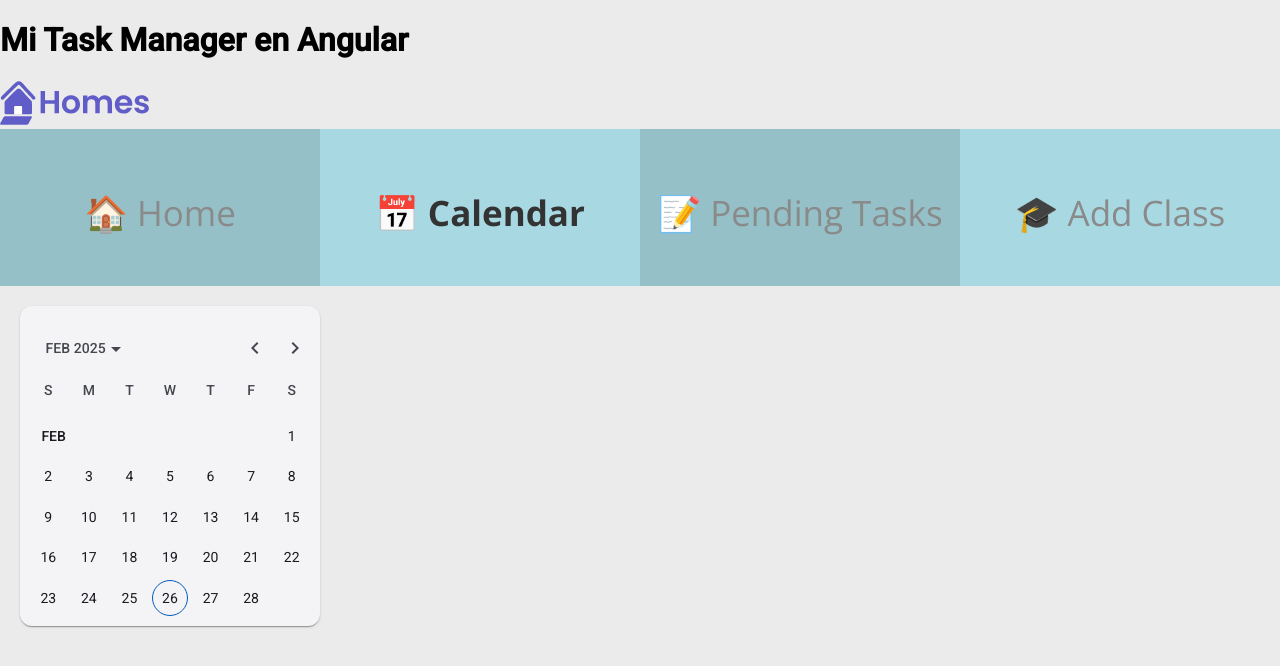
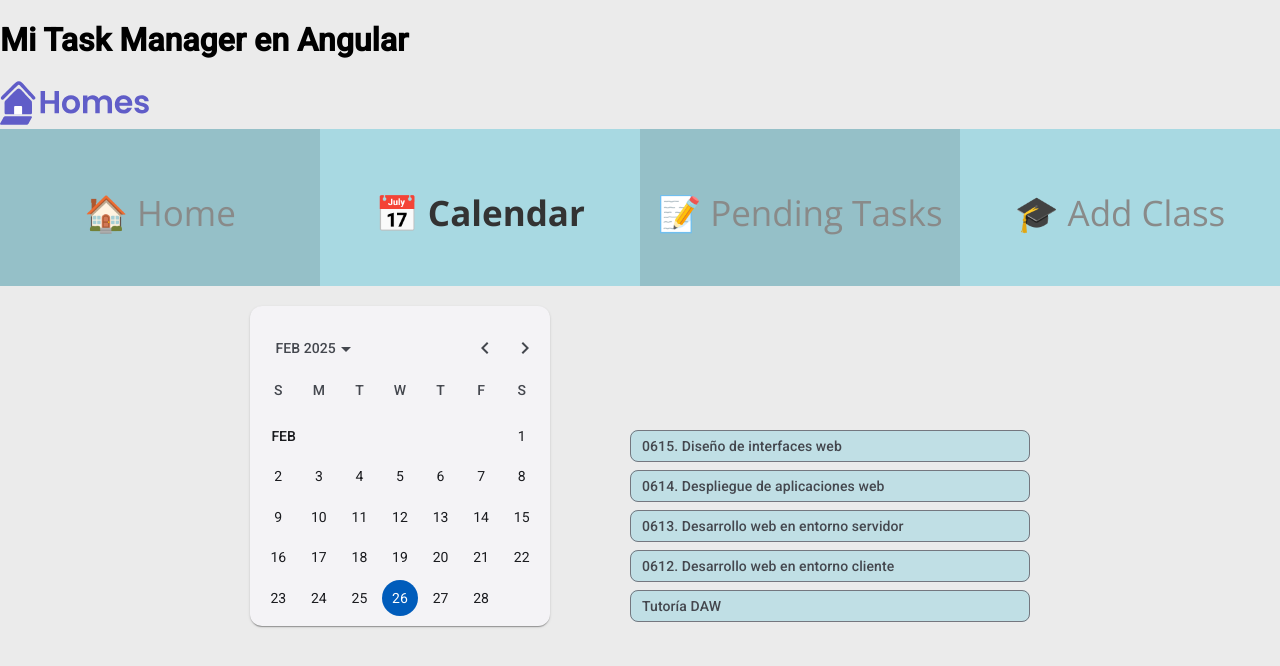
Before and after one commit to rconnolly2/task-app-rconnolly, an Angular app: page /calendar in a window 1280 px wide. Shown: the top 666 px of the page. Built offline with nearby package versions, Linux system fonts and the light colour scheme.

Commit message:
Calendar por hacer

```diff
--- a/src/app/calendar/calendar.component.css
+++ b/src/app/calendar/calendar.component.css
@@ -13,3 +13,16 @@ mat-form-field {
 p {
     margin: 10px 0;
 }
+
+.div-tools {
+    display: flex;
+    justify-content: center;
+    gap: 40px;
+    align-items: flex-end;
+}
+
+.module-filters {
+    padding: 20px;
+    width: 400px;
+    vertical-align: bottom;
+}
--- a/src/app/calendar/calendar.component.html
+++ b/src/app/calendar/calendar.component.html
@@ -1,7 +1,9 @@
-<div class="calendar-page">
-    <mat-card class="demo-inline-calendar-card">
-      <mat-calendar [(selected)]="selected"></mat-calendar>
-    </mat-card>
+<div class="div-tools">
+    <div class="calendar-page">
+        <mat-card class="demo-inline-calendar-card">
+          <mat-calendar [(selected)]="selected"></mat-calendar>
+        </mat-card>
+    </div>
 
-    <p *ngIf="selected">Selected date: {{ selected | date: 'fullDate' }}</p>
+    <app-module-filter class="module-filters" [selectedModules]="selectedModules"></app-module-filter>
 </div>
--- a/src/app/calendar/calendar.component.ts
+++ b/src/app/calendar/calendar.component.ts
@@ -3,6 +3,8 @@ import { MatCardModule } from '@angular/material/card';
 import { MatDatepickerModule } from '@angular/material/datepicker';
 import { MatNativeDateModule } from '@angular/material/core';
 import { CommonModule } from '@angular/common';
+import { ModuleFilterComponent } from '../module-filter/module-filter.component';
+import { Module } from '../module';
 import { MatDatepickerInputEvent } from '@angular/material/datepicker';
 
 @Component({
@@ -15,11 +17,13 @@ import { MatDatepickerInputEvent } from '@angular/material/datepicker';
     MatDatepickerModule,
     MatNativeDateModule,
     CommonModule,
+    ModuleFilterComponent
   ]
 })
 export class CalendarComponent {
-  selected: Date | null = null;
+  selected: Date | null = new Date();
   selectedWeek: { start: Date, end: Date } | null = null;
+  selectedModules: Module[] = [];
 
   onDateSelected(event: MatDatepickerInputEvent<Date>): void {
     const date = event.value;
--- /dev/null
+++ b/src/app/module-filter/module-filter.component.css
@@ -0,0 +1,3 @@
+.selected {
+  background-color: #a8d9e2a1 !important;
+}
--- /dev/null
+++ b/src/app/module-filter/module-filter.component.ts
@@ -0,0 +1,43 @@
+import { Component, Input, OnInit } from '@angular/core';
+import { ModuleService } from '../module.service';
+import { Module } from '../module';
+import { CommonModule } from '@angular/common';
+import { MatChipsModule } from '@angular/material/chips';
+
+@Component({
+  selector: 'app-module-filter',
+  standalone: true,
+  imports: [CommonModule, MatChipsModule],
+  template: `
+    <div class="module-filter">
+      <mat-chip-listbox class="mat-mdc-chip-set-stacked" aria-label="Select Modules">
+        <mat-chip *ngFor="let module of modules"
+                  [ngClass]="{'selected': selectedModules.includes(module)}"
+                  (click)="toggleSelection(module)">
+          {{ module.name }}
+        </mat-chip>
+      </mat-chip-listbox>
+    </div>
+  `,
+  styleUrls: ['./module-filter.component.css']
+})
+export class ModuleFilterComponent implements OnInit {
+  @Input() selectedModules: Module[] = [];
+  modules: Module[] = [];
+
+  constructor(private moduleService: ModuleService) { }
+
+  ngOnInit(): void {
+    this.modules = this.moduleService.getAllModules();
+    this.selectedModules = [...this.modules];  // Select all modules by default
+  }
+
+  toggleSelection(module: Module): void {
+    const index = this.selectedModules.indexOf(module);
+    if (index > -1) {
+      this.selectedModules.splice(index, 1);
+    } else {
+      this.selectedModules.push(module);
+    }
+  }
+}
--- a/src/app/task.service.ts
+++ b/src/app/task.service.ts
@@ -1,5 +1,6 @@
 import { Injectable } from '@angular/core';
 import { Task } from './task';
+import { Module } from './module';
 
 @Injectable({
   providedIn: 'root'
@@ -118,4 +119,29 @@ export class TaskService {
 
     return tasksByModule;
   }
+
+  getTasksForWeekAndModules(weekStartDate: Date, selectedModules: Module[]): { [moduleId: number]: Task[] } {
+    const tasksByModule: { [moduleId: number]: Task[] } = {};
+
+    const weekStartDay = new Date(weekStartDate);
+    const weekEndDay = new Date(weekStartDate);
+    weekEndDay.setDate(weekStartDay.getDate() + 7);  // Definir el final de la semana
+
+    // Filtrar las tareas para la semana seleccionada y los módulos seleccionados
+    this.taskList.filter(task => {
+      const taskDate = new Date(task.deadline);
+      const taskDay = taskDate.getDay(); // Día de la semana (0 - domingo, 6 - sábado)
+      const isInSelectedWeek = taskDate >= weekStartDay && taskDate <= weekEndDay;
+      const isInSelectedModules = selectedModules.some(module => module.id === task.moduleId);
+
+      return isInSelectedWeek && isInSelectedModules;
+    }).forEach(task => {
+      if (!tasksByModule[task.moduleId]) {
+        tasksByModule[task.moduleId] = [];
+      }
+      tasksByModule[task.moduleId].push(task);
+    });
+
+    return tasksByModule;
+  }
 }
```
Also changed, not shown: 1 other file (tests, documents, lock files or other folders).
